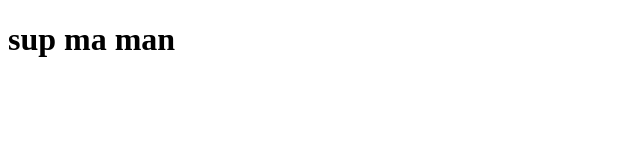
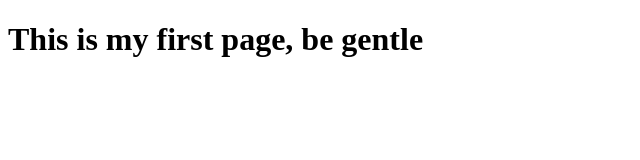
Before and after one commit to esolanoo/learnHTML, a plain HTML site: page index.html in a window 1280 px wide. Shown: the whole page, without its empty margins (0-640 px from the left). Drawn offline with Linux system fonts and the light colour scheme.

Commit message:
Update index.html

```diff
--- a/index.html
+++ b/index.html
@@ -1,11 +1,11 @@
 <!DOCTYPE html>
 <html>
 <head>
-    <title>Helo page user!</title>
+    <title>Helo user!</title>
 </head>
 <body>
 <h1>
-    sup ma man
+    This is my first page, be gentle
 </h1>
 </body>
 </html>
```
